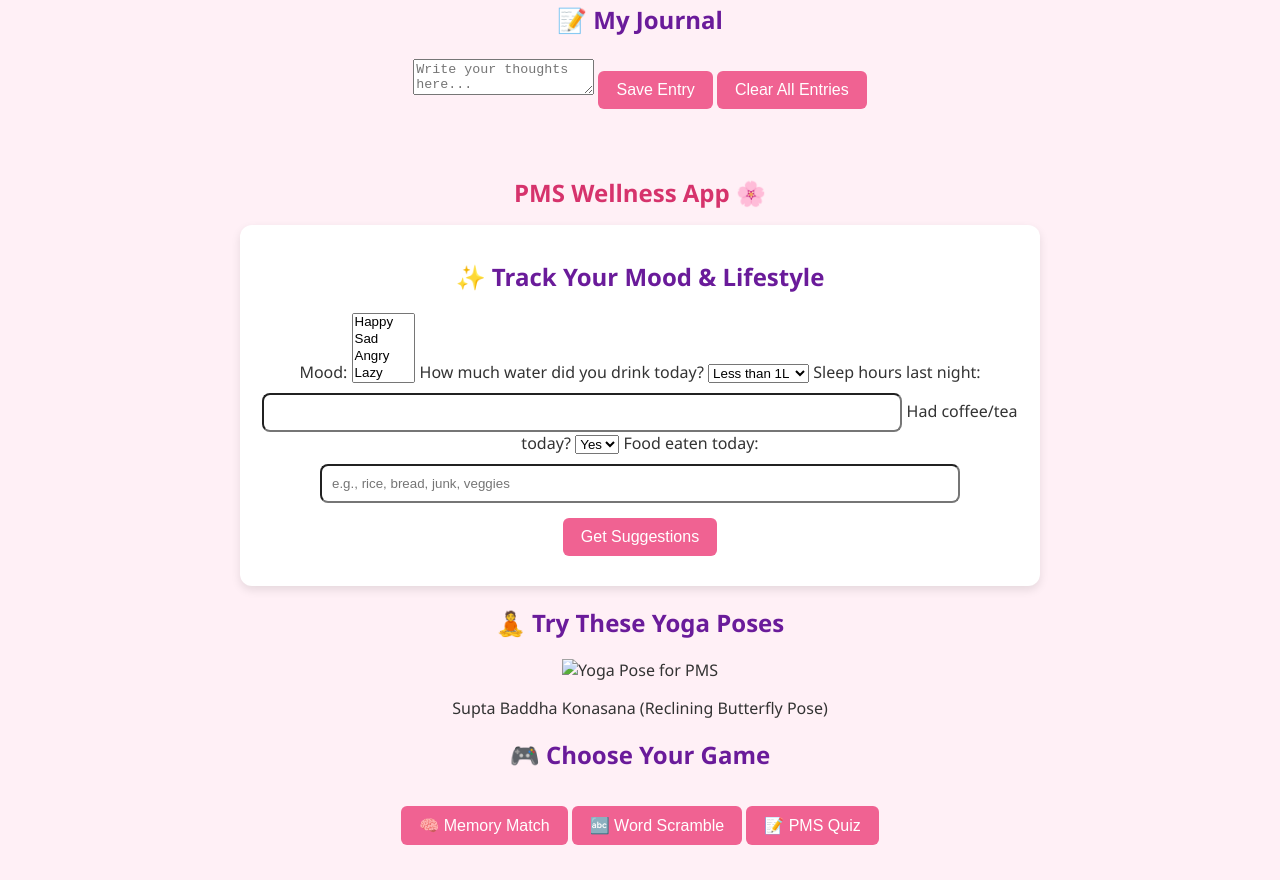
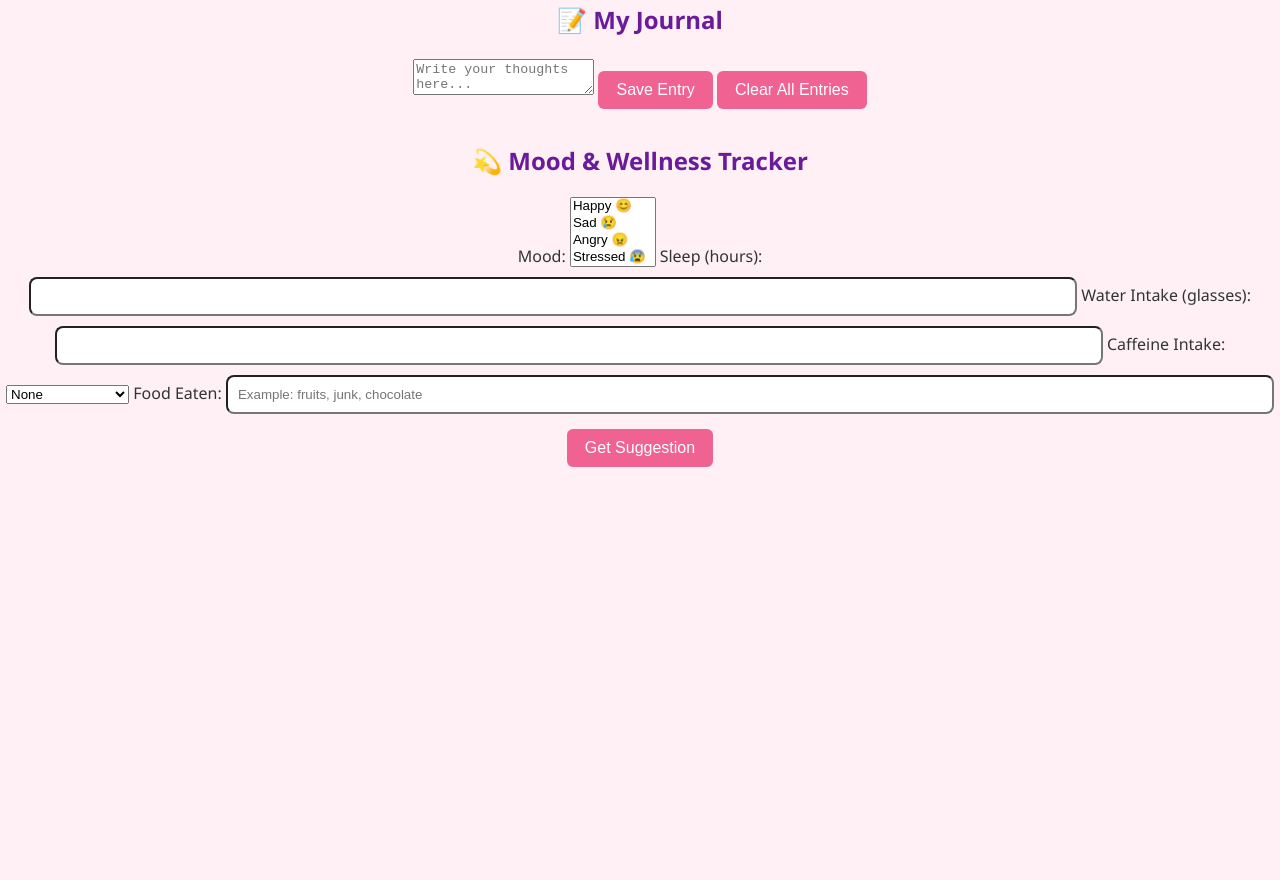
Before and after one commit to Meow-harini/pms-games, a plain HTML site: page index.html in a window 1280 px wide. Shown: the part 726-1606 px from the top of the page. After the commit the page ends 1224 px from the top, so only its background shows below. Drawn offline with Linux system fonts and the light colour scheme.

Commit message:
Update index.html

```diff
--- a/index.html
+++ b/index.html
@@ -61,77 +61,38 @@
     <ul id="journal-list"></ul>
 </div>
 
-<!DOCTYPE html>
-<html lang="en">
-<head>
-  <meta charset="UTF-8" />
-  <meta name="viewport" content="width=device-width, initial-scale=1.0"/>
-  <title>PMS Wellness App</title>
-  <link rel="stylesheet" href="style.css" />
-</head>
-<body>
-  <div class="container">
-    <h1>PMS Wellness App 🌸</h1>
-    <div id="quote" class="quote-box"></div>
+<!-- Mood & Wellness Tracker Section -->
+<section id="tracker-section">
+    <h2>💫 Mood & Wellness Tracker</h2>
 
-    <!-- Mood & Lifestyle Tracker -->
-    <section class="tracker">
-      <h2>✨ Track Your Mood & Lifestyle</h2>
-      <form id="trackerForm">
-        <label>Mood:
-          <select name="mood" multiple>
-            <option>Happy</option>
-            <option>Sad</option>
-            <option>Angry</option>
-            <option>Lazy</option>
-            <option>Anxious</option>
-            <option>Motivated</option>
-          </select>
-        </label>
-        <label>How much water did you drink today?
-          <select name="water">
-            <option>Less than 1L</option>
-            <option>1-2L</option>
-            <option>2-3L</option>
-            <option>More than 3L</option>
-          </select>
-        </label>
-        <label>Sleep hours last night:
-          <input type="number" name="sleep" min="0" max="24" />
-        </label>
-        <label>Had coffee/tea today?
-          <select name="caffeine">
-            <option>Yes</option>
-            <option>No</option>
-          </select>
-        </label>
-        <label>Food eaten today:
-          <input type="text" name="food" placeholder="e.g., rice, bread, junk, veggies" />
-        </label>
-        <button type="submit">Get Suggestions</button>
-      </form>
-      <div id="suggestionOutput"></div>
-    </section>
+    <label for="mood">Mood:</label>
+    <select id="mood" multiple>
+        <option>Happy 😊</option>
+        <option>Sad 😢</option>
+        <option>Angry 😠</option>
+        <option>Stressed 😰</option>
+        <option>Relaxed 😌</option>
+        <option>Emotional 🥺</option>
+        <option>Irritated 🙄</option>
+    </select>
 
-    <!-- Yoga Guide -->
-    <section class="yoga">
-      <h2>🧘 Try These Yoga Poses</h2>
-      <div class="yoga-imgs">
-        <img src="image.png" alt="Yoga Pose for PMS" />
-        <p>Supta Baddha Konasana (Reclining Butterfly Pose)</p>
-      </div>
-    </section>
+    <label for="sleep">Sleep (hours):</label>
+    <input type="number" id="sleep" min="0" max="24" />
 
-    <!-- Game Selector -->
-    <section class="games">
-      <h2>🎮 Choose Your Game</h2>
-      <button onclick="openGame('memory')">🧠 Memory Match</button>
-      <button onclick="openGame('scramble')">🔤 Word Scramble</button>
-      <button onclick="openGame('quiz')">📝 PMS Quiz</button>
+    <label for="water">Water Intake (glasses):</label>
+    <input type="number" id="water" min="0" max="20" />
 
-      <div id="gameArea"></div>
-    </section>
-  </div>
-  <script src="script.js"></script>
-</body>
-</html>
+    <label for="caffeine">Caffeine Intake:</label>
+    <select id="caffeine">
+        <option>None</option>
+        <option>1 cup ☕</option>
+        <option>2 cups ☕☕</option>
+        <option>3+ cups ☕☕☕</option>
+    </select>
+
+    <label for="food">Food Eaten:</label>
+    <input type="text" id="food" placeholder="Example: fruits, junk, chocolate" />
+
+    <button onclick="getSuggestion()">Get Suggestion</button>
+    <p id="suggestion"></p>
+</section>
```
